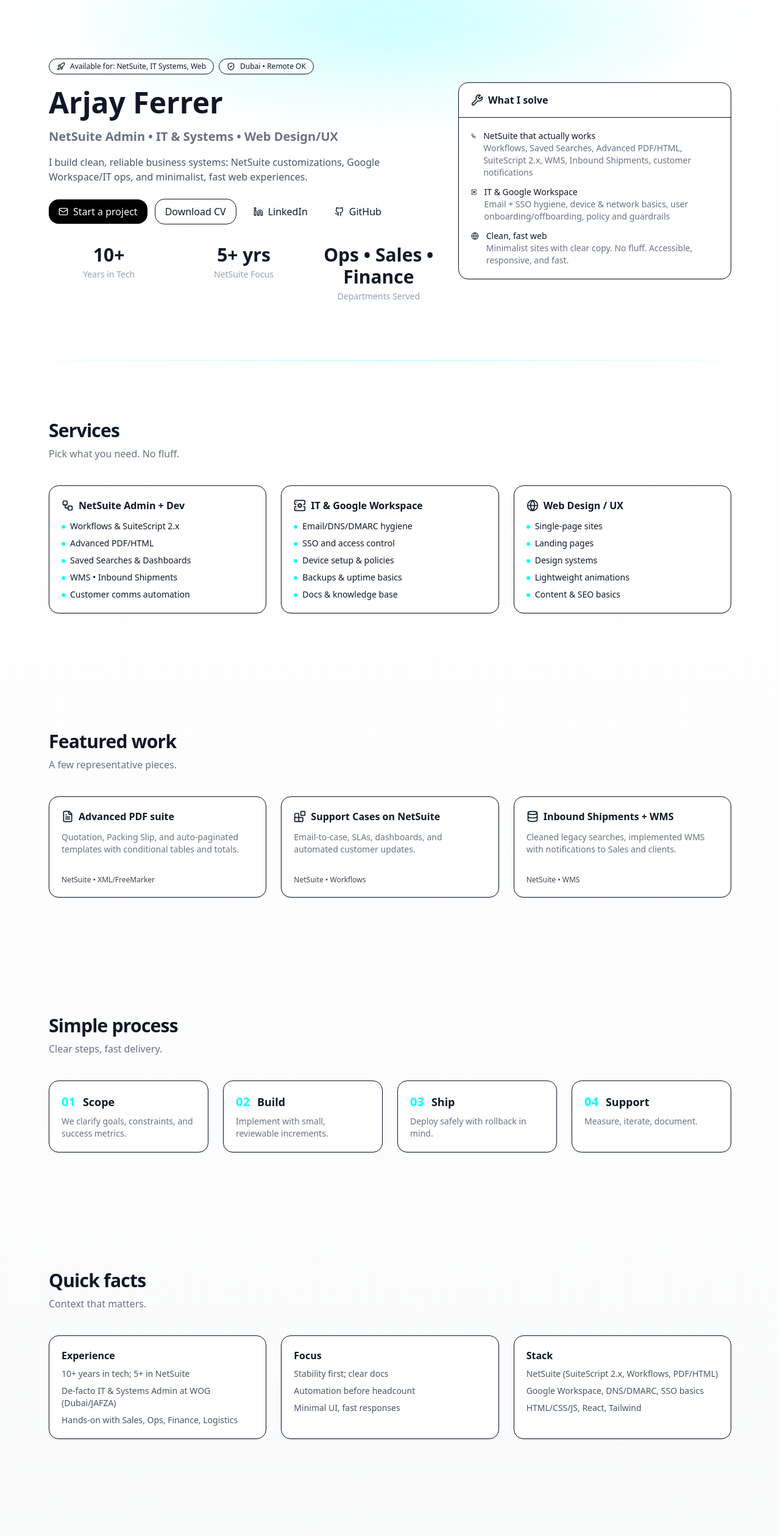
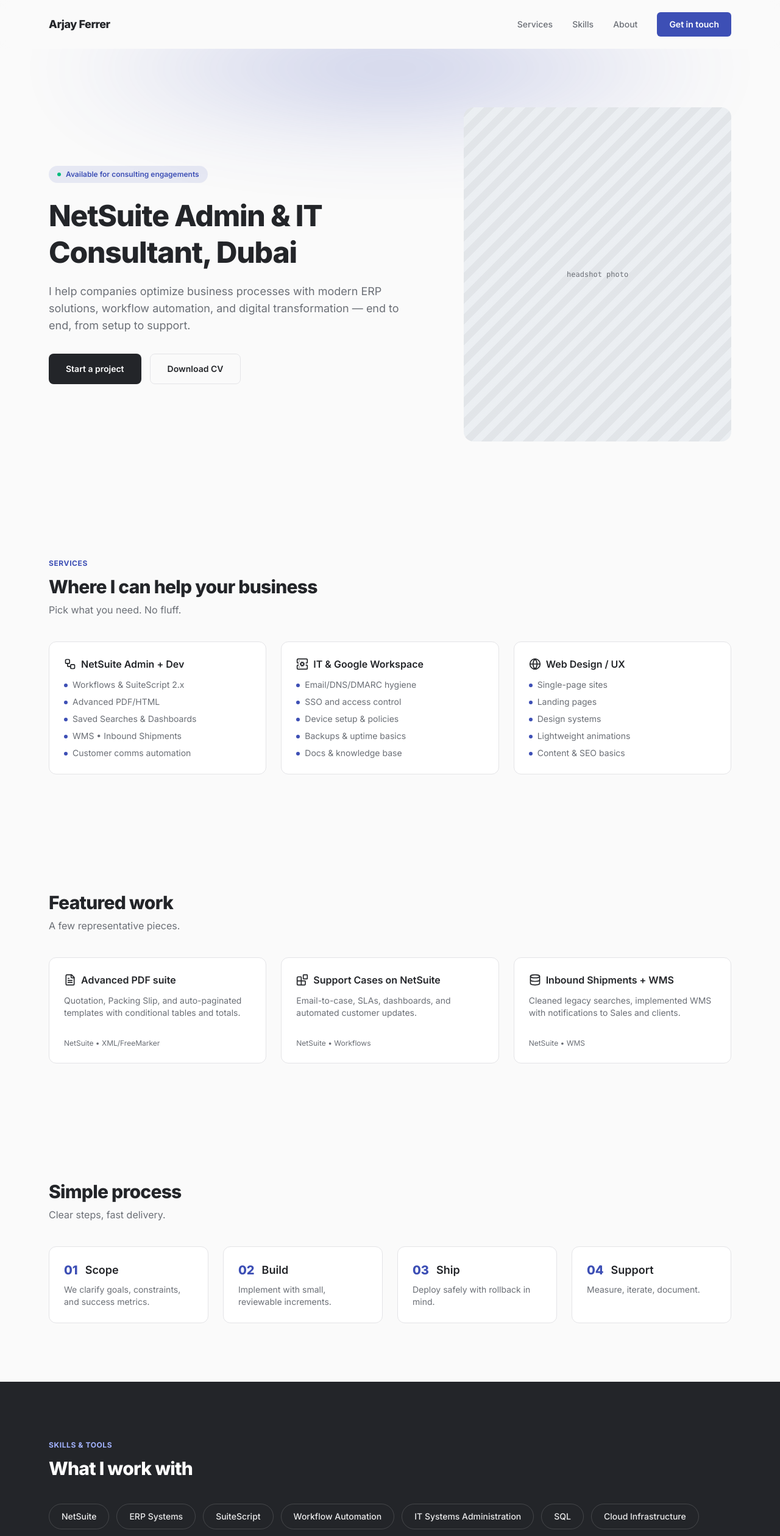
Before and after one commit to arjayferrer/arjayferrer, a React (Vite) app in the folder app/: page / in a window 1280 px wide. Shown: the top 2519 px of the page at 61% size. Built offline with nearby package versions, Linux system fonts and the light colour scheme.

Commit message:
Add App.tsx and index.css changes for redesign

```diff
--- a/app/src/App.tsx
+++ b/app/src/App.tsx
@@ -1,40 +1,36 @@
-import { useState, FormEvent, type ReactNode } from "react"
+import { useState, type FormEvent, type ReactNode } from "react"
 import {
-  Mail, Wrench, ServerCog, Globe, ShieldCheck, Workflow,
-  FileText, Blocks, Database, Rocket, Linkedin, Github, Phone,
+  Mail, ServerCog, Globe, Workflow,
+  FileText, Blocks, Database, Linkedin, Github, Phone,
   MapPin, CalendarDays
 } from "lucide-react"
 
 
-const ACCENT = "#03feff"
+const ACCENT = "#3d4fb5"
 
 const Container = ({ children }: { children: ReactNode }) => (
   <div className="mx-auto w-full max-w-6xl px-4">{children}</div>
 )
 
 const Section = ({
-  id, title, subtitle, children
-}: { id: string; title: string; subtitle?: string; children: ReactNode }) => (
+  id, eyebrow, title, subtitle, children
+}: { id: string; eyebrow?: string; title: string; subtitle?: string; children: ReactNode }) => (
   <section id={id} className="py-16 md:py-24">
     <Container>
-      <div className="mb-10">
-        <h2 className="text-2xl md:text-3xl font-semibold tracking-tight">{title}</h2>
-        {subtitle && <p className="mt-2 max-w-2xl text-gray-500">{subtitle}</p>}
+      <div className="mb-10 max-w-2xl">
+        {eyebrow && (
+          <div className="mb-3 text-xs font-bold uppercase tracking-wider text-accent">{eyebrow}</div>
+        )}
+        <h2 className="text-2xl md:text-3xl font-extrabold tracking-tight text-ink">{title}</h2>
+        {subtitle && <p className="mt-2 text-muted">{subtitle}</p>}
       </div>
       {children}
     </Container>
   </section>
 )
 
-const Stat = ({ k, v }: { k: string; v: string }) => (
-  <div className="text-center">
-    <div className="text-2xl md:text-3xl font-semibold">{v}</div>
-    <div className="mt-1 text-xs md:text-sm text-gray-400">{k}</div>
-  </div>
-)
-
 const Badge = ({ children }: { children: ReactNode }) => (
-  <span className="inline-flex items-center gap-2 rounded-full border px-3 py-1 text-xs font-medium bg-white/60 backdrop-blur">
+  <span className="inline-flex items-center gap-2 rounded-full bg-accent/10 px-3.5 py-1.5 text-xs font-semibold text-accent">
     {children}
   </span>
 )
@@ -71,18 +67,18 @@
       <input type="text" name="_gotcha" className="hidden" tabIndex={-1} autoComplete="off" />
 
       <div className="grid gap-4 md:grid-cols-2">
-        <input className="w-full rounded-md border px-3 py-2" name="name" placeholder="Your name" required />
-        <input className="w-full rounded-md border px-3 py-2" name="email" type="email" placeholder="Email" required />
+        <input className="w-full rounded-lg border border-hairline px-3 py-2.5 text-sm focus:outline-none focus:ring-2 focus:ring-accent/30" name="name" placeholder="Your name" required />
+        <input className="w-full rounded-lg border border-hairline px-3 py-2.5 text-sm focus:outline-none focus:ring-2 focus:ring-accent/30" name="email" type="email" placeholder="Email" required />
       </div>
-      <input className="w-full rounded-md border px-3 py-2" name="company" placeholder="Company (optional)" />
+      <input className="w-full rounded-lg border border-hairline px-3 py-2.5 text-sm focus:outline-none focus:ring-2 focus:ring-accent/30" name="company" placeholder="Company (optional)" />
       <input
-        className="w-full rounded-md border px-3 py-2"
+        className="w-full rounded-lg border border-hairline px-3 py-2.5 text-sm focus:outline-none focus:ring-2 focus:ring-accent/30"
         name="need"
         placeholder="What do you need? e.g., NetSuite workflow, website, Google Workspace"
         required
       />
       <textarea
-        className="min-h-[120px] w-full rounded-md border px-3 py-2"
+        className="min-h-[120px] w-full rounded-lg border border-hairline px-3 py-2.5 text-sm focus:outline-none focus:ring-2 focus:ring-accent/30"
         name="details"
         placeholder="A few details—current pain points, deadline, budget range"
       />
@@ -90,17 +86,17 @@
       <input type="hidden" name="_subject" value="New project inquiry from arjayferrer.com" />
 
       <div className="flex items-center justify-between">
-        <div className="text-xs text-gray-500">No templates. Clear, direct replies.</div>
+        <div className="text-xs text-muted">No templates. Clear, direct replies.</div>
         <button
           type="submit"
           disabled={status === "loading"}
-          className="inline-flex items-center rounded-2xl bg-black px-4 py-2 text-white hover:opacity-90 disabled:opacity-60"
+          className="inline-flex items-center rounded-lg bg-ink px-5 py-2.5 text-sm font-semibold text-white hover:opacity-90 disabled:opacity-60"
         >
           {status === "loading" ? "Sending…" : "Send"} <span className="ml-2">→</span>
         </button>
       </div>
 
-      {status === "ok" && <p className="mt-2 text-sm text-green-600">✅ Sent. I'll reply shortly.</p>}
+      {status === "ok" && <p className="mt-2 text-sm text-emerald-600">✅ Sent. I'll reply shortly.</p>}
       {status === "err" && <p className="mt-2 text-sm text-red-600">⚠️ Something went wrong. Try again or email hello@arjayferrer.com.</p>}
     </form>
   )
@@ -108,7 +104,29 @@
 
 export default function IndexPage() {
   return (
-    <div className="min-h-screen bg-gradient-to-b from-white to-gray-50 text-gray-900">
+    <div className="min-h-screen bg-canvas text-ink">
+      {/* NAV */}
+      <nav className="sticky top-0 z-20 bg-canvas/85 backdrop-blur">
+        <Container>
+          <div className="flex items-center justify-between py-5">
+            <a href="#" className="text-lg font-extrabold tracking-tight text-ink">Arjay Ferrer</a>
+            <div className="flex items-center gap-8">
+              <div className="hidden items-center gap-8 md:flex">
+                <a href="#services" className="text-sm font-medium text-muted hover:text-ink">Services</a>
+                <a href="#skills" className="text-sm font-medium text-muted hover:text-ink">Skills</a>
+                <a href="#about" className="text-sm font-medium text-muted hover:text-ink">About</a>
+              </div>
+              <a
+                href="#contact"
+                className="inline-flex items-center rounded-md bg-accent px-5 py-2.5 text-sm font-semibold text-white hover:opacity-90"
+              >
+                Get in touch
+              </a>
+            </div>
+          </div>
+        </Container>
+      </nav>
+
       {/* HERO */}
       <header className="relative overflow-hidden">
         <div aria-hidden className="pointer-events-none absolute inset-0">
@@ -116,104 +134,53 @@
             className="absolute -top-24 left-1/2 h-64 w-[90vw] -translate-x-1/2 rounded-full blur-3xl opacity-30"
             style={{ background: `radial-gradient(closest-side, ${ACCENT}, transparent)` }}
           />
-          <div className="absolute bottom-0 left-0 right-0 h-px bg-gradient-to-r from-transparent via-[rgba(3,254,255,0.4)] to-transparent" />
         </div>
 
         <Container>
-          <div className="hero-fade-in grid items-center gap-8 pt-16 pb-16 md:pt-24 md:pb-24 md:grid-cols-12">
+          <div className="hero-fade-in grid items-center gap-12 py-16 md:py-24 md:grid-cols-12">
             {/* left */}
             <div className="md:col-span-7">
-              <div className="mb-4 flex flex-wrap items-center gap-2">
-                <Badge><Rocket className="h-3.5 w-3.5" /> Available for: NetSuite, IT Systems, Web</Badge>
-                <Badge><ShieldCheck className="h-3.5 w-3.5" /> Dubai • Remote OK</Badge>
-              </div>
+              <Badge>
+                <span className="h-1.5 w-1.5 rounded-full bg-emerald-500" />
+                Available for consulting engagements
+              </Badge>
 
-              <h1 className="text-3xl md:text-5xl font-semibold leading-tight">
-                Arjay Ferrer
-                <span className="mt-3 block text-lg md:text-xl text-gray-500">
-                  NetSuite Admin • IT & Systems • Web Design/UX
-                </span>
+              <h1 className="mt-6 text-3xl md:text-5xl font-extrabold leading-tight tracking-tight text-ink">
+                NetSuite Admin &amp; IT Consultant, Dubai
               </h1>
 
-              <p className="mt-4 max-w-2xl text-gray-600">
-                I build clean, reliable business systems: NetSuite customizations, Google Workspace/IT ops, and
-                minimalist, fast web experiences.
+              <p className="mt-5 max-w-xl text-lg text-muted">
+                I help companies optimize business processes with modern ERP solutions, workflow
+                automation, and digital transformation — end to end, from setup to support.
               </p>
 
-              <div className="mt-6 flex flex-wrap items-center gap-3">
+              <div className="mt-8 flex flex-wrap gap-3.5">
                 <a
                   href="#contact"
-                  className="inline-flex items-center rounded-2xl bg-black px-4 py-2 text-white hover:opacity-90"
+                  className="inline-flex items-center rounded-lg bg-ink px-7 py-3.5 text-sm font-semibold text-white hover:opacity-90"
                 >
-                  <Mail className="mr-2 h-4 w-4" /> Start a project
+                  Start a project
                 </a>
                 <a
                   href="/CVArjayFerrer.pdf"
                   download="CVArjayFerrer.pdf"
-                  className="inline-flex items-center rounded-2xl border px-4 py-2"
+                  className="inline-flex items-center rounded-lg border border-hairline px-7 py-3.5 text-sm font-semibold text-ink hover:border-muted"
                 >
                   Download CV
                 </a>
-                <a
-                  href="https://www.linkedin.com/in/jayferrer"
-                  target="_blank"
-                  rel="noreferrer"
-                  className="inline-flex items-center rounded-2xl px-4 py-2 hover:bg-gray-50"
-                >
-                  <Linkedin className="mr-2 h-4 w-4" /> LinkedIn
-                </a>
-                <a
-                  href="https://github.com/arjayferrer"
-                  target="_blank"
-                  rel="noreferrer"
-                  className="inline-flex items-center rounded-2xl px-4 py-2 hover:bg-gray-50"
-                >
-                  <Github className="mr-2 h-4 w-4" /> GitHub
-                </a>
-              </div>
-
-              <div className="mt-8 grid grid-cols-3 gap-6">
-                <Stat k="Years in Tech" v="10+" />
-                <Stat k="NetSuite Focus" v="5+ yrs" />
-                <Stat k="Departments Served" v="Ops • Sales • Finance" />
               </div>
             </div>
 
             {/* right */}
             <div className="md:col-span-5">
-              <div className="rounded-2xl border bg-white shadow-sm">
-                <div className="border-b px-5 py-4 font-semibold flex items-center gap-2">
-                  <Wrench className="h-5 w-5" /> What I solve
-                </div>
-                <div className="grid gap-3 p-5 text-sm">
-                  <div className="flex items-start gap-3">
-                    <Workflow className="mt-0.5 h-4 w-4" />
-                    <div>
-                      <div className="font-medium">NetSuite that actually works</div>
-                      <p className="text-gray-500">
-                        Workflows, Saved Searches, Advanced PDF/HTML, SuiteScript 2.x, WMS, Inbound Shipments, customer notifications
-                      </p>
-                    </div>
-                  </div>
-                  <div className="flex items-start gap-3">
-                    <ServerCog className="mt-0.5 h-4 w-4" />
-                    <div>
-                      <div className="font-medium">IT & Google Workspace</div>
-                      <p className="text-gray-500">
-                        Email + SSO hygiene, device & network basics, user onboarding/offboarding, policy and guardrails
-                      </p>
-                    </div>
-                  </div>
-                  <div className="flex items-start gap-3">
-                    <Globe className="mt-0.5 h-4 w-4" />
-                    <div>
-                      <div className="font-medium">Clean, fast web</div>
-                      <p className="text-gray-500">
-                        Minimalist sites with clear copy. No fluff. Accessible, responsive, and fast.
-                      </p>
-                    </div>
-                  </div>
-                </div>
+              <div
+                className="flex aspect-[4/5] items-center justify-center rounded-2xl"
+                style={{
+                  backgroundImage:
+                    "repeating-linear-gradient(135deg, oklch(0.92 0.006 250) 0 12px, oklch(0.95 0.006 250) 12px 24px)",
+                }}
+              >
+                <span className="font-mono text-xs text-muted">headshot photo</span>
               </div>
             </div>
           </div>
@@ -221,7 +188,7 @@
       </header>
 
       {/* SERVICES */}
-      <Section id="services" title="Services" subtitle="Pick what you need. No fluff.">
+      <Section id="services" eyebrow="Services" title="Where I can help your business" subtitle="Pick what you need. No fluff.">
         <div className="grid gap-6 md:grid-cols-3">
           {[
             {
@@ -240,11 +207,11 @@
               bullets: ["Single-page sites","Landing pages","Design systems","Lightweight animations","Content & SEO basics"],
             },
           ].map((s) => (
-            <div key={s.title} className="rounded-2xl border bg-white p-5 shadow-sm">
-              <div className="mb-3 flex items-center gap-2 font-semibold">
+            <div key={s.title} className="rounded-xl border border-hairline bg-white p-6 transition-colors hover:border-ink/30">
+              <div className="mb-3 flex items-center gap-2 font-semibold text-ink">
                 {s.icon} {s.title}
               </div>
-              <ul className="space-y-2 text-sm">
+              <ul className="space-y-2 text-sm text-muted">
                 {s.bullets.map((b) => (
                   <li key={b} className="flex items-start gap-2">
                     <span className="mt-2 inline-block h-1.5 w-1.5 rounded-full" style={{ background: ACCENT }} />
@@ -265,10 +232,10 @@
             { icon: <Blocks className="h-5 w-5" />, title: "Support Cases on NetSuite", desc: "Email-to-case, SLAs, dashboards, and automated customer updates.", meta: "NetSuite • Workflows" },
             { icon: <Database className="h-5 w-5" />, title: "Inbound Shipments + WMS", desc: "Cleaned legacy searches, implemented WMS with notifications to Sales and clients.", meta: "NetSuite • WMS" },
           ].map((p) => (
-            <div key={p.title} className="rounded-2xl border bg-white p-5 shadow-sm transition-shadow hover:shadow-lg">
-              <div className="mb-3 flex items-center gap-2 font-semibold">{p.icon}{p.title}</div>
-              <p className="min-h-[56px] text-sm text-gray-500">{p.desc}</p>
-              <div className="mt-4 text-xs opacity-80">{p.meta}</div>
+            <div key={p.title} className="rounded-xl border border-hairline bg-white p-6 transition-colors hover:border-ink/30">
+              <div className="mb-3 flex items-center gap-2 font-semibold text-ink">{p.icon}{p.title}</div>
+              <p className="min-h-[56px] text-sm text-muted">{p.desc}</p>
+              <div className="mt-4 text-xs text-muted">{p.meta}</div>
             </div>
           ))}
         </div>
@@ -283,38 +250,61 @@
             { n: "03", t: "Ship", d: "Deploy safely with rollback in mind." },
             { n: "04", t: "Support", d: "Measure, iterate, document." },
           ].map((s) => (
-            <div key={s.n} className="rounded-2xl border bg-white p-5 shadow-sm">
-              <div className="mb-2 flex items-center gap-3 text-lg font-semibold">
-                <span className="text-xl" style={{ color: ACCENT }}>{s.n}</span>{s.t}
+            <div key={s.n} className="rounded-xl border border-hairline bg-white p-6 transition-colors hover:border-ink/30">
+              <div className="mb-2 flex items-center gap-3 text-lg font-semibold text-ink">
+                <span className="text-xl font-extrabold" style={{ color: ACCENT }}>{s.n}</span>{s.t}
               </div>
-              <p className="text-sm text-gray-500">{s.d}</p>
+              <p className="text-sm text-muted">{s.d}</p>
             </div>
           ))}
         </div>
       </Section>
 
+      {/* SKILLS */}
+      <section id="skills" className="bg-ink py-20 md:py-24">
+        <Container>
+          <div className="mb-10 max-w-2xl">
+            <div className="mb-3 text-xs font-bold uppercase tracking-wider text-indigo-300">Skills &amp; Tools</div>
+            <h2 className="text-2xl md:text-3xl font-extrabold tracking-tight text-white">What I work with</h2>
+          </div>
+          <div className="flex flex-wrap gap-3">
+            {[
+              "NetSuite", "ERP Systems", "SuiteScript", "Workflow Automation",
+              "IT Systems Administration", "SQL", "Cloud Infrastructure", "Digital Transformation",
+            ].map((skill) => (
+              <span
+                key={skill}
+                className="rounded-full border border-white/15 px-5 py-2.5 text-sm font-medium text-white/90"
+              >
+                {skill}
+              </span>
+            ))}
+          </div>
+        </Container>
+      </section>
+
       {/* QUICK FACTS */}
-      <Section id="about" title="Quick facts" subtitle="Context that matters.">
+      <Section id="about" eyebrow="About" title="Quick facts" subtitle="Context that matters.">
         <div className="grid gap-6 md:grid-cols-3">
-          <div className="rounded-2xl border bg-white p-5 shadow-sm">
-            <div className="mb-2 font-semibold">Experience</div>
-            <div className="space-y-2 text-sm text-gray-600">
+          <div className="rounded-xl border border-hairline bg-white p-6">
+            <div className="mb-2 font-semibold text-ink">Experience</div>
+            <div className="space-y-2 text-sm text-muted">
               <div>10+ years in tech; 5+ in NetSuite</div>
               <div>De-facto IT & Systems Admin at WOG (Dubai/JAFZA)</div>
               <div>Hands-on with Sales, Ops, Finance, Logistics</div>
             </div>
           </div>
-          <div className="rounded-2xl border bg-white p-5 shadow-sm">
-            <div className="mb-2 font-semibold">Focus</div>
-            <div className="space-y-2 text-sm text-gray-600">
+          <div className="rounded-xl border border-hairline bg-white p-6">
+            <div className="mb-2 font-semibold text-ink">Focus</div>
+            <div className="space-y-2 text-sm text-muted">
               <div>Stability first; clear docs</div>
               <div>Automation before headcount</div>
               <div>Minimal UI, fast responses</div>
             </div>
           </div>
-          <div className="rounded-2xl border bg-white p-5 shadow-sm">
-            <div className="mb-2 font-semibold">Stack</div>
-            <div className="space-y-2 text-sm text-gray-600">
+          <div className="rounded-xl border border-hairline bg-white p-6">
+            <div className="mb-2 font-semibold text-ink">Stack</div>
+            <div className="space-y-2 text-sm text-muted">
               <div>NetSuite (SuiteScript 2.x, Workflows, PDF/HTML)</div>
               <div>Google Workspace, DNS/DMARC, SSO basics</div>
               <div>HTML/CSS/JS, React, Tailwind</div>
@@ -323,12 +313,31 @@
         </div>
       </Section>
 
+      {/* RESUME BANNER */}
+      <section id="resume" className="pb-16 md:pb-24">
+        <Container>
+          <div className="flex flex-wrap items-center justify-between gap-6 rounded-2xl border border-hairline bg-zinc-50 p-10 md:p-12">
+            <div>
+              <h3 className="text-xl font-extrabold text-ink">Want the full picture?</h3>
+              <p className="mt-2 text-sm text-muted">Download my resume for full work history and qualifications.</p>
+            </div>
+            <a
+              href="/CVArjayFerrer.pdf"
+              download="CVArjayFerrer.pdf"
+              className="inline-flex items-center whitespace-nowrap rounded-lg bg-ink px-7 py-3.5 text-sm font-semibold text-white hover:opacity-90"
+            >
+              Download resume ↓
+            </a>
+          </div>
+        </Container>
+      </section>
+
       {/* CONTACT */}
       <Section id="contact" title="Let's work" subtitle="Tell me what you need. I'll reply with a plan and a timeline.">
         <div className="grid items-start gap-6 md:grid-cols-5">
           <div className="md:col-span-3">
-            <div className="rounded-2xl border bg-white p-5 shadow-sm">
-              <div className="mb-3 flex items-center gap-2 text-lg font-semibold">
+            <div className="rounded-xl border border-hairline bg-white p-6">
+              <div className="mb-4 flex items-center gap-2 text-lg font-semibold text-ink">
                 <Mail className="h-5 w-5" /> Start a project
               </div>
               <ContactForm />
@@ -336,11 +345,11 @@
           </div>
 
           <div className="grid gap-6 md:col-span-2">
-            <div className="rounded-2xl border bg-white p-5 shadow-sm">
-              <div className="mb-3 flex items-center gap-2 text-lg font-semibold">
+            <div className="rounded-xl border border-hairline bg-white p-6">
+              <div className="mb-4 flex items-center gap-2 text-lg font-semibold text-ink">
                 <Phone className="h-5 w-5" /> Contact
               </div>
-              <div className="space-y-3 text-sm text-gray-600">
+              <div className="space-y-3 text-sm text-muted">
                 <div className="flex items-center gap-2"><Mail className="h-4 w-4" /> hello@arjayferrer.com</div>
                 <div className="flex items-center gap-2"><Linkedin className="h-4 w-4" /> /in/jayferrer</div>
                 <div className="flex items-center gap-2"><Github className="h-4 w-4" /> github.com/arjayferrer</div>
@@ -349,9 +358,9 @@
               </div>
             </div>
 
-            <div className="rounded-2xl border bg-white p-5 shadow-sm">
-              <div className="mb-2 font-semibold">One-line pitch</div>
-              <div className="text-sm text-gray-600">
+            <div className="rounded-xl border border-hairline bg-white p-6">
+              <div className="mb-2 font-semibold text-ink">One-line pitch</div>
+              <div className="text-sm text-muted">
                 Systems guy who makes NetSuite sane, keeps email clean, and ships straight-to-the-point websites.
               </div>
             </div>
@@ -360,14 +369,14 @@
       </Section>
 
       {/* FOOTER */}
-      <footer className="border-t">
+      <footer className="border-t border-hairline">
         <Container>
-          <div className="flex flex-wrap items-center justify-between gap-4 py-10 text-xs text-gray-500">
-            <div>© {new Date().getFullYear()} Arjay Ferrer</div>
-            <div className="flex items-center gap-4">
-              <a href="#services" className="hover:underline">Services</a>
-              <a href="#projects" className="hover:underline">Work</a>
-              <a href="#contact" className="hover:underline">Contact</a>
+          <div className="flex flex-wrap items-center justify-between gap-4 py-10 text-xs text-muted">
+            <div>© {new Date().getFullYear()} Arjay Ferrer. All rights reserved.</div>
+            <div className="flex items-center gap-6">
+              <a href="#services" className="hover:text-ink">Services</a>
+              <a href="#projects" className="hover:text-ink">Work</a>
+              <a href="#contact" className="hover:text-ink">Contact</a>
             </div>
           </div>
         </Container>
--- a/app/src/index.css
+++ b/app/src/index.css
@@ -1,4 +1,25 @@
 @import "tailwindcss";
+
+@theme {
+  --color-canvas: #fafafa;
+  --color-ink: #232529;
+  --color-muted: #6b6f76;
+  --color-hairline: #e4e4e7;
+  --color-accent: #3d4fb5;
+  --font-sans: "Inter", Helvetica, Arial, sans-serif;
+}
+
+html {
+  scroll-behavior: smooth;
+}
+
+body {
+  font-family: "Inter", Helvetica, Arial, sans-serif;
+}
+
+::selection {
+  background: oklch(0.7 0.1 250 / 0.3);
+}
 
 @keyframes fadeInUp {
   from {
```
